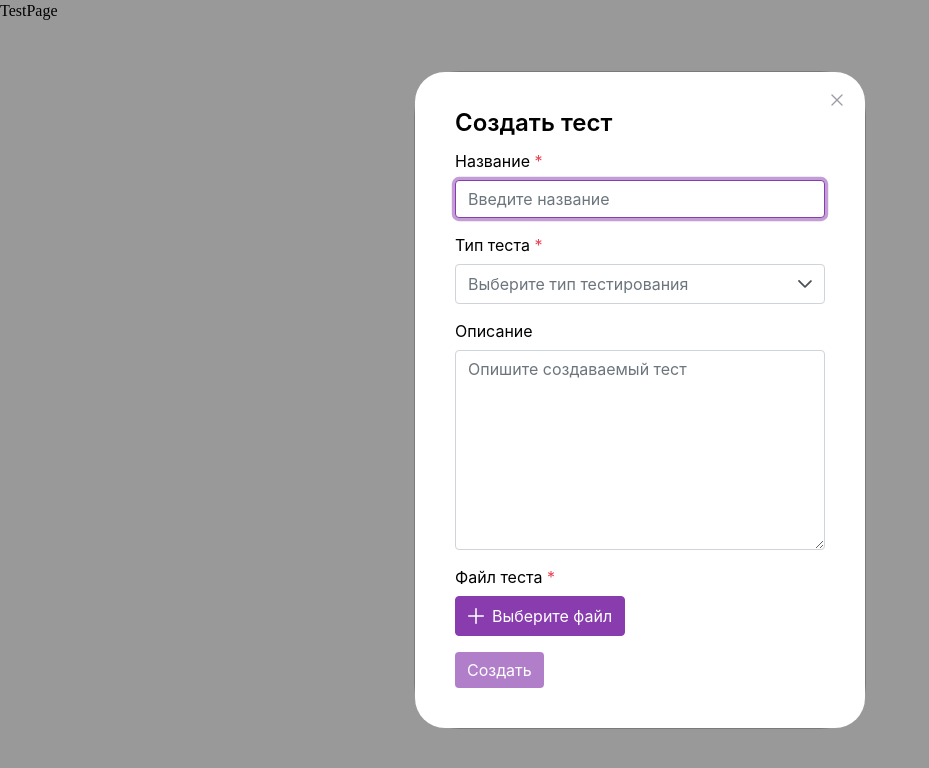
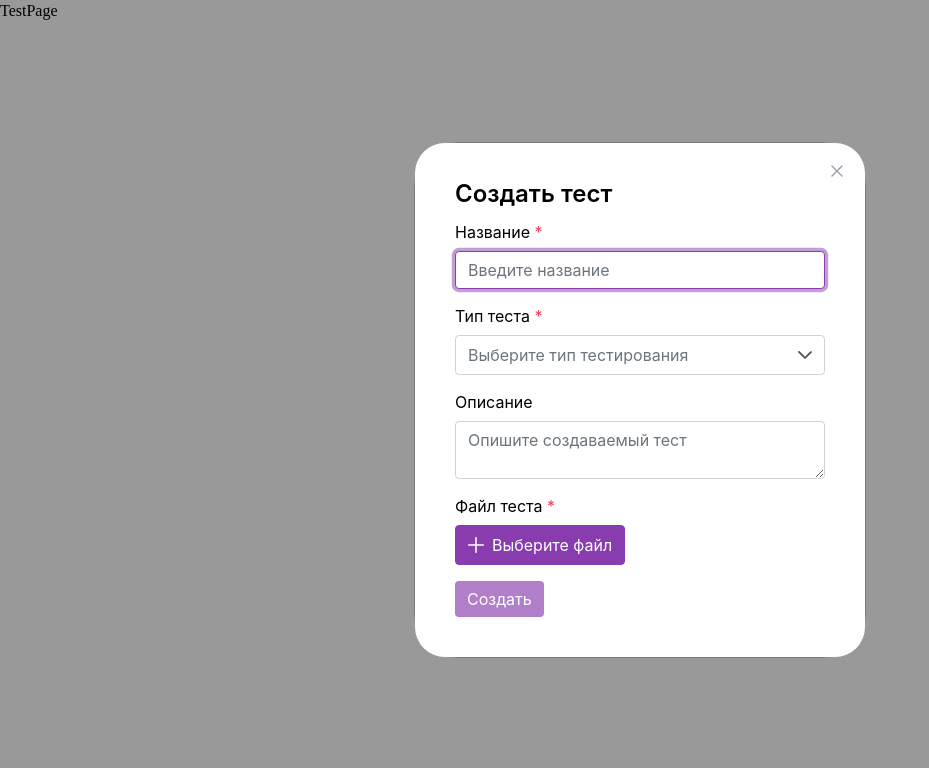
Before and after one commit to os-nsu/ostest-front, a React (Vite) app: page /tests in a window 1280 px wide. Shown: the top 768 px of the page, without its empty margins (0-929 px from the left). Built offline with nearby package versions, Linux system fonts and the light colour scheme.

Commit message:
12199.2 edit DefaultTextArea: add new prop textAreaMinHeight

```diff
--- a/src/UI/textAreas/DefaultTextArea/DefaultTextArea.tsx
+++ b/src/UI/textAreas/DefaultTextArea/DefaultTextArea.tsx
@@ -8,6 +8,7 @@ interface DefaultTextAreaProps {
   label?: string;
   autoresize?: boolean;
   required?: boolean;
+  textAreaMinHeight?: number;
 
   onChange?: (value: string) => void;
 }
@@ -18,6 +19,7 @@ export default function DefaultTextArea({
   placeholder,
   autoresize,
   required,
+  textAreaMinHeight,
   onChange,
 }: DefaultTextAreaProps) {
   const { fieldValue, onInput } = useDefaultTextArea(value, onChange);
@@ -32,6 +34,7 @@ export default function DefaultTextArea({
       ) : null}
       <InputTextarea
         className={styles.textarea}
+        style={{ minHeight: textAreaMinHeight }}
         value={fieldValue}
         placeholder={placeholder}
         autoResize={autoresize}
--- a/src/components/forms/LabForm/LabForm.tsx
+++ b/src/components/forms/LabForm/LabForm.tsx
@@ -22,6 +22,7 @@ export default function LabForm() {
         label="Описание"
         placeholder="Введите описание работы"
         autoresize={true}
+        textAreaMinHeight={200}
         required
         onChange={value => onFieldChange('description', value || '')}
       />
--- a/src/styles/components/DefaultTextArea.module.scss
+++ b/src/styles/components/DefaultTextArea.module.scss
@@ -7,6 +7,5 @@
 
   & .textarea {
     max-width: 100%;
-    block-size: 200px;
   }
 }
```
